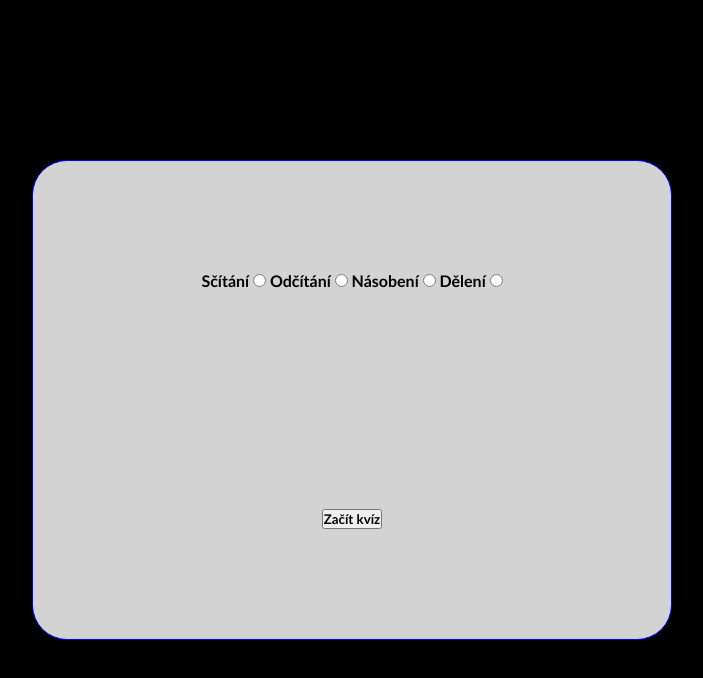
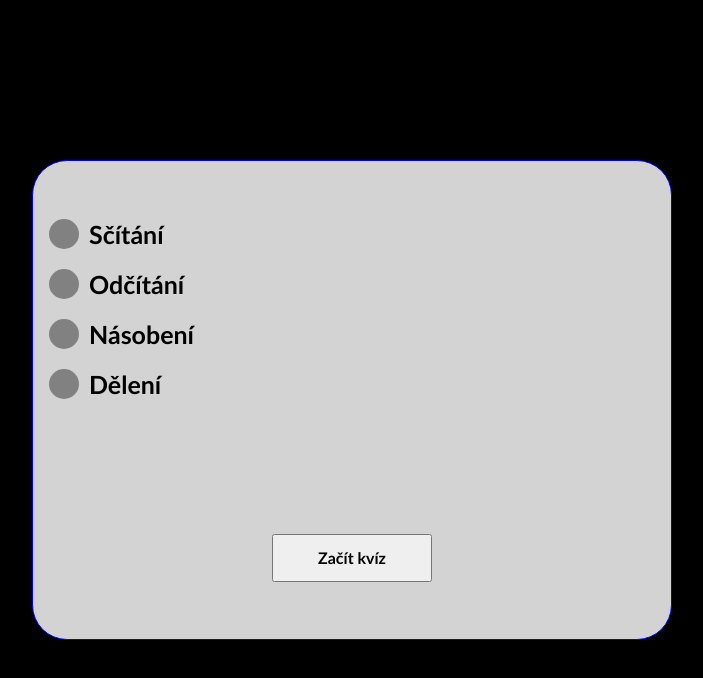
Before and after one commit to BAGRICEK/rocnikovka2, a plain HTML site: page index.html in a window 1280 px wide. Shown: the whole page, without its empty margins (288-991 px from the left). Drawn offline with Linux system fonts and the light colour scheme.

Commit message:
Update style.css

```diff
--- a/style.css
+++ b/style.css
@@ -26,7 +26,7 @@ main {
     background-color: lightgray;
     display: flex;
     flex-direction: column;
-    align-items: center;
+    align-items: left;
     justify-content: space-around;
     border: 1px solid blue;
     border-radius: 35px;
@@ -38,6 +38,7 @@ main {
     display: none; /*flex*/
     justify-content: space-around;
     align-items: center;
+    align-self: center;
 }
 /* Styl písma h1 detailů */
 .detaily h1 {
@@ -52,6 +53,8 @@ main {
     justify-content: center;
     border: 2px solid black;
     border-radius: 20px;
+    align-self: center;
+
 }
 /* Styl písma příkladů */
 .priklad h1 {
@@ -72,6 +75,7 @@ main {
     display: none; /*flex*/
     align-items: center;
     justify-content: space-around;
+    align-self: center;
 }
 /* Styly spanu na možnosti 1 a 0 */
 .moznosti span {
@@ -102,3 +106,76 @@ main {
     transform: scale(1.12);
     color: darkblue;
 }
+#form_vyber {
+    font-size: 2rem;
+    padding-left: 1rem;
+    display: grid;
+}
+#btn {
+    font-size: 1rem;
+    width: 10rem;
+    height: 3rem;
+    align-self: center;
+}
+
+#vysledek {
+    text-align: right;
+}
+
+/*TEST CUSTOM RADIO CHECKBOXU*/ /*PŘEVZATO A DÁLE UPRAVENO Z: https://www.javatpoint.com/css-radio-button */
+/*-------------------------------------------------------------------*/
+
+.container {
+    display: block;
+    position: relative;
+    padding-left: 40px;
+    margin-bottom: 20px;
+    cursor: pointer;
+    font-size: 25px;
+    justify-content: left;
+  }
+
+  /* Hide the default radio button */
+  .container input {
+    position: absolute;
+    opacity: 0;
+    cursor: pointer;
+  }
+
+  /* custom radio button */
+  .check {
+    position: absolute;
+    top: 0;
+    left: 0;
+    height: 30px;
+    width: 30px;
+    background-color: rgb(129, 129, 129);
+    border-radius: 50%;
+  }
+
+  .container:hover input ~ .check {
+    background-color: rgb(7, 110, 150);
+  }
+
+  .container input:checked ~ .check {
+    background-color: blue;
+  }
+
+  .check:after {
+    content: "";
+    position: absolute;
+    display: none;
+  }
+
+  .container input:checked ~ .check:after {
+    display: block;
+  }
+
+  .container .check:after {
+      top: 8px;
+      left: 8px;
+      width: 15px;
+      height: 15px;
+      border-radius: 50%;
+      background: rgb(129, 129, 129);
+  }
```
